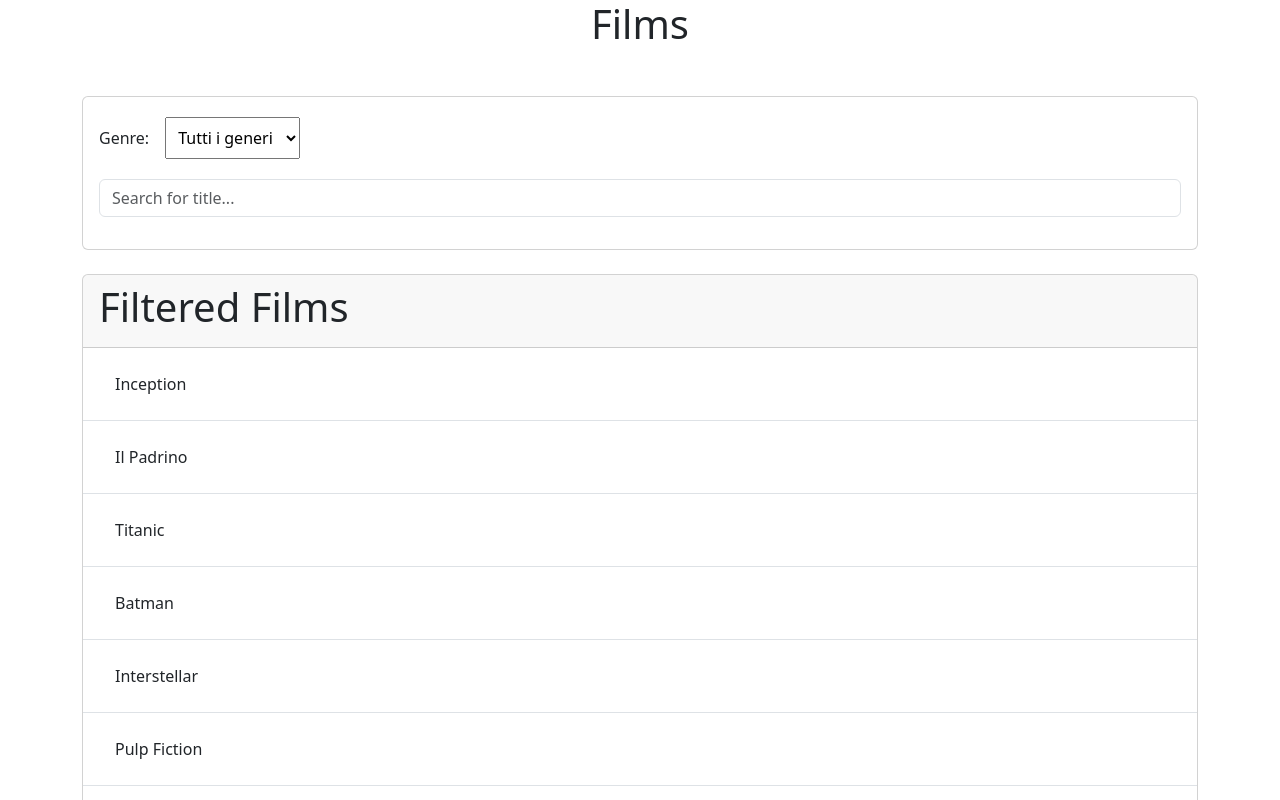
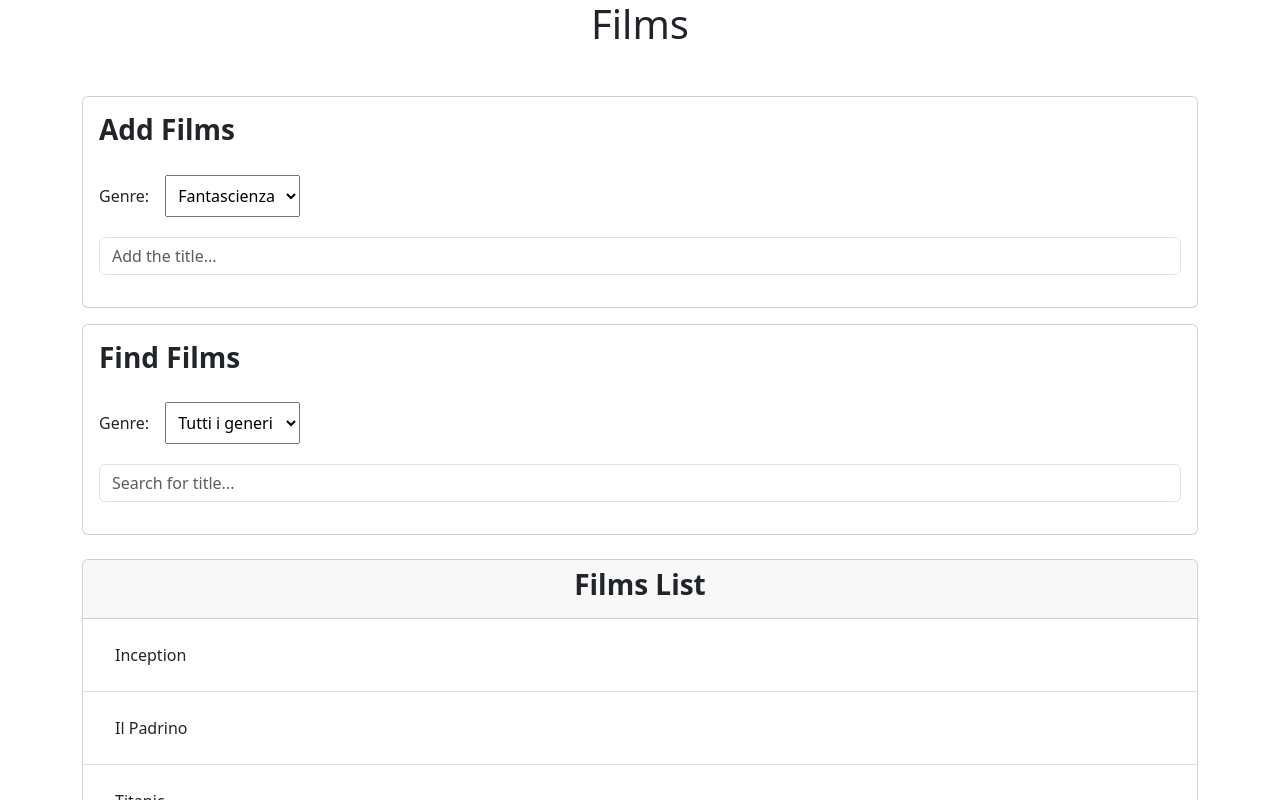
Before and after one commit to gabrieletodaroo9/react-movie-filter, a React (Vite) app: page / in a window 1280 px wide. Shown: the top 800 px of the page. Built offline with nearby package versions, Linux system fonts and the light colour scheme.

Commit message:
add base form to add the film, now work for the logic solving

```diff
--- a/src/App.jsx
+++ b/src/App.jsx
@@ -1,6 +1,7 @@
 import { useState, useEffect } from 'react'
 import FilteredList from './components/FilteredList'
-import Form from './components/Form'
+import FilteredForm from './components/FilterForm'
+import AddForm from './components/AddForm'
 import './App.css'
 
 function App() {
@@ -40,7 +41,7 @@ function App() {
     setActiveFilms(finalFilteredFilms)
   }, [activeGenre, search])
 
-
+  const genreListWithoutGeneral = genreList.filter(genre => genre !== "Tutti i generi")
   return (
     <>
       <header className='text-center mb-5'>
@@ -48,7 +49,8 @@ function App() {
       </header>
       <main>
         <div className="container">
-          <Form genreList={genreList} activeGenre={activeGenre} setActiveGenre={setActiveGenre} search={search} setSearch={setSearch} />
+          <AddForm genreListWithoutGeneral={genreListWithoutGeneral} />
+          <FilteredForm genreList={genreList} activeGenre={activeGenre} setActiveGenre={setActiveGenre} search={search} setSearch={setSearch} />
           <FilteredList activeFilms={activeFilms} />
         </div>
       </main>
--- /dev/null
+++ b/src/components/AddForm.jsx
@@ -0,0 +1,18 @@
+export default function AddForm({ genreListWithoutGeneral }) {
+    return (
+        <div className="card">
+            <h3 className="pt-3 ps-3 fw-bold">Add Films</h3>
+            <form className="form-inline p-3" >
+                <label className="my-1 me-3" htmlFor="genreSelectadd">Genre:</label>
+                <select className="custom-select my-1 mr-sm-2 p-2" id="genreSelectadd" >
+                    {genreListWithoutGeneral.map(genre => (
+                        <option key={genre} value={genre}>{genre}</option>
+                    ))}
+                </select>
+                <div className="input-group my-3">
+                    <input type="text" className="form-control" placeholder="Add the title..." />
+                </div>
+            </form>
+        </div>
+    )
+}
--- a/src/components/Form.jsx
+++ b/src/components/FilterForm.jsx
@@ -1,6 +1,7 @@
-export default function Form({ setActiveGenre, activeGenre, genreList, search, setSearch }) {
+export default function FilterForm({ setActiveGenre, activeGenre, genreList, search, setSearch }) {
     return (
-        <div className="card">
+        <div className="card mt-3">
+            <h3 className="pt-3 ps-3 fw-bold">Find Films</h3>
             <form onSubmit={e => e.preventDefault()} className="form-inline p-3" >
                 <label className="my-1 me-3" htmlFor="genreSelect">Genre:</label>
                 <select value={activeGenre} className="custom-select my-1 mr-sm-2 p-2" id="genreSelect" onChange={e => (setActiveGenre(e.target.value))} >
--- a/src/components/FilteredList.jsx
+++ b/src/components/FilteredList.jsx
@@ -3,7 +3,7 @@ export default function FilteredList({ activeFilms }) {
         <>
             <div className="card my-4">
                 <div className="card-header">
-                    <h1>Filtered Films</h1>
+                    <h3 className="text-center fw-bold">Films List</h3>
                 </div>
                 <ul className="list-group list-group-flush">
                     {
```
